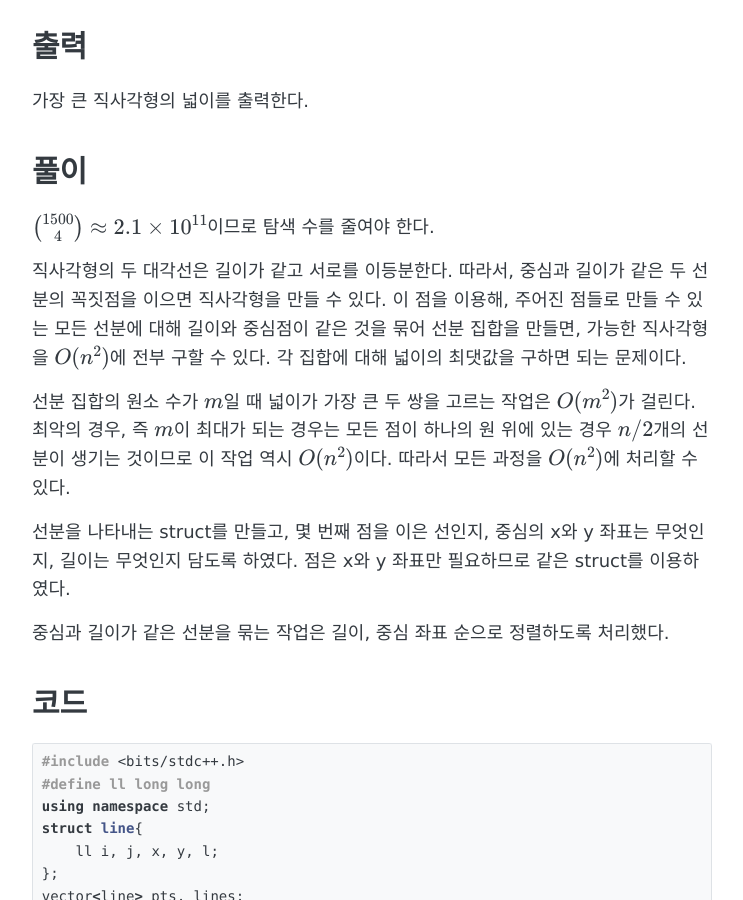
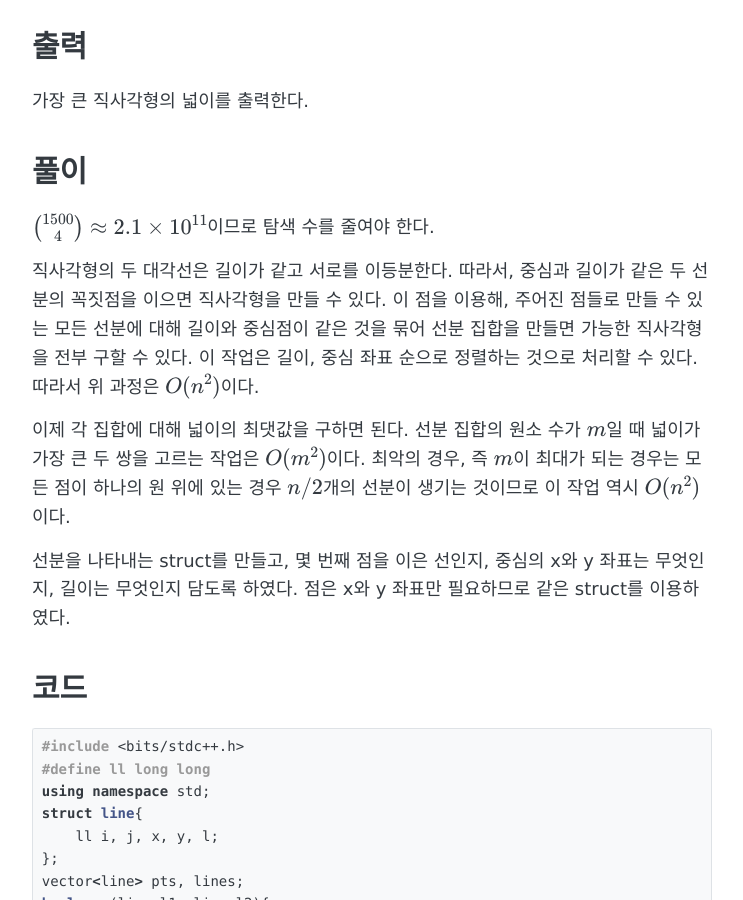
Before and after one commit to higstudev/higstudev.github.io, a Jekyll site: the page built from _posts/2024-01-13-BOJ2415.md, in a window 1280 px wide and 900 px high, scrolled down 676 px. Shown: the whole window, without its empty margins (268-1011 px from the left). Built offline with Jekyll 4.4.1, drawn with Linux system fonts in a browser that asks for light colours; formulas are drawn with MathJax 3.

Commit message:
Update 2024-01-13-BOJ2415.md

```diff
--- a/_posts/2024-01-13-BOJ2415.md
+++ b/_posts/2024-01-13-BOJ2415.md
@@ -25,13 +25,11 @@ comments: true
 
 $\binom{1500}{4} \approx 2.1 \times 10^{11}$이므로 탐색 수를 줄여야 한다.
 
-직사각형의 두 대각선은 길이가 같고 서로를 이등분한다. 따라서, 중심과 길이가 같은 두 선분의 꼭짓점을 이으면 직사각형을 만들 수 있다. 이 점을 이용해, 주어진 점들로 만들 수 있는 모든 선분에 대해 길이와 중심점이 같은 것을 묶어 선분 집합을 만들면, 가능한 직사각형을 $O(n^2)$에 전부 구할 수 있다. 각 집합에 대해 넓이의 최댓값을 구하면 되는 문제이다.
+직사각형의 두 대각선은 길이가 같고 서로를 이등분한다. 따라서, 중심과 길이가 같은 두 선분의 꼭짓점을 이으면 직사각형을 만들 수 있다. 이 점을 이용해, 주어진 점들로 만들 수 있는 모든 선분에 대해 길이와 중심점이 같은 것을 묶어 선분 집합을 만들면 가능한 직사각형을 전부 구할 수 있다. 이 작업은 길이, 중심 좌표 순으로 정렬하는 것으로 처리할 수 있다. 따라서 위 과정은 $O(n^2)$이다.
 
-선분 집합의 원소 수가 $m$일 때 넓이가 가장 큰 두 쌍을 고르는 작업은 $O(m^2)$가 걸린다. 최악의 경우, 즉 $m$이 최대가 되는 경우는 모든 점이 하나의 원 위에 있는 경우 $n/2$개의 선분이 생기는 것이므로 이 작업 역시 $O(n^2)$이다. 따라서 모든 과정을 $O(n^2)$에 처리할 수 있다.
+이제 각 집합에 대해 넓이의 최댓값을 구하면 된다. 선분 집합의 원소 수가 $m$일 때 넓이가 가장 큰 두 쌍을 고르는 작업은 $O(m^2)$이다. 최악의 경우, 즉 $m$이 최대가 되는 경우는 모든 점이 하나의 원 위에 있는 경우 $n/2$개의 선분이 생기는 것이므로 이 작업 역시 $O(n^2)$이다.
 
 선분을 나타내는 struct를 만들고, 몇 번째 점을 이은 선인지, 중심의 x와 y 좌표는 무엇인지, 길이는 무엇인지 담도록 하였다. 점은 x와 y 좌표만 필요하므로 같은 struct를 이용하였다.
-
-중심과 길이가 같은 선분을 묶는 작업은 길이, 중심 좌표 순으로 정렬하도록 처리했다.
 
 # 코드
 
```
